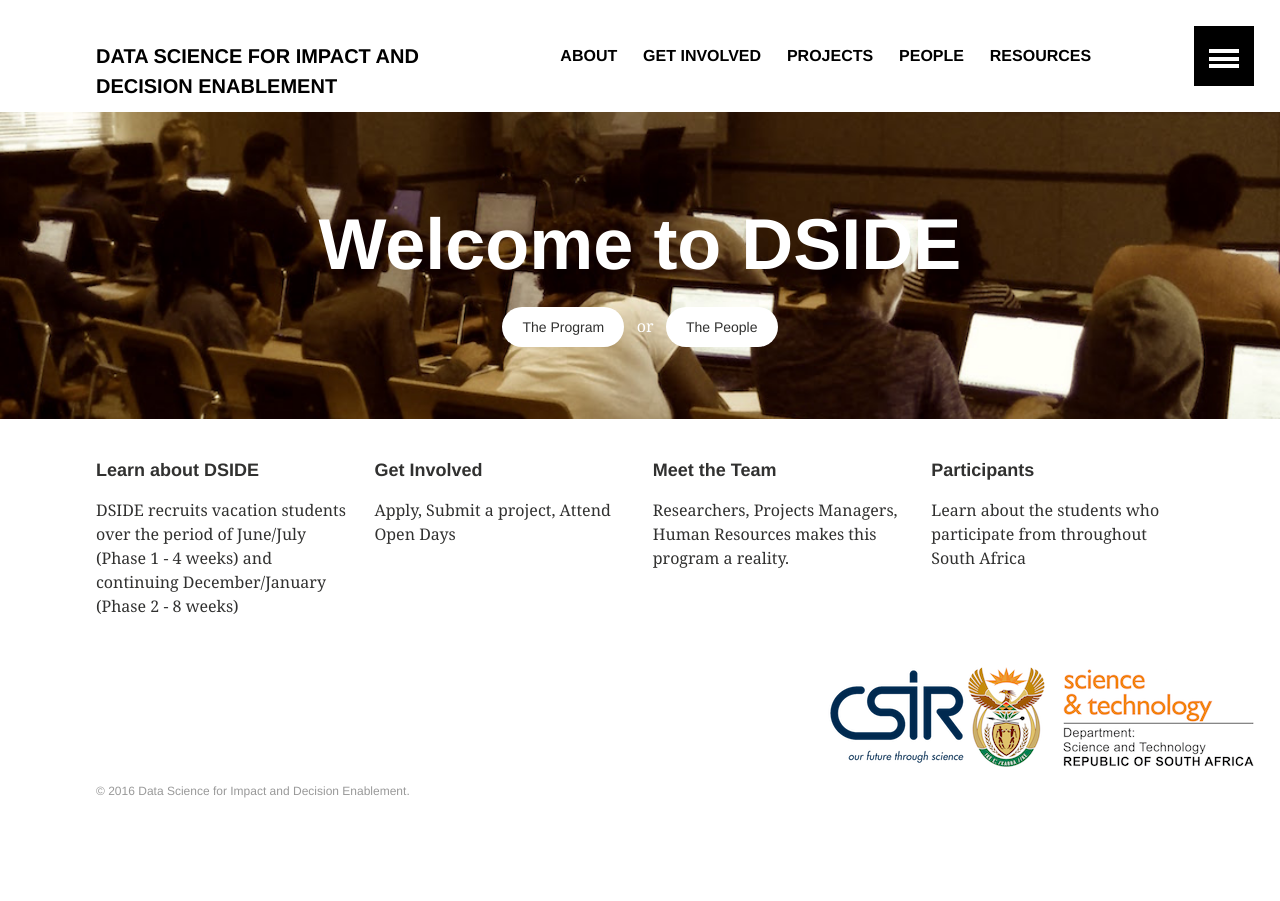
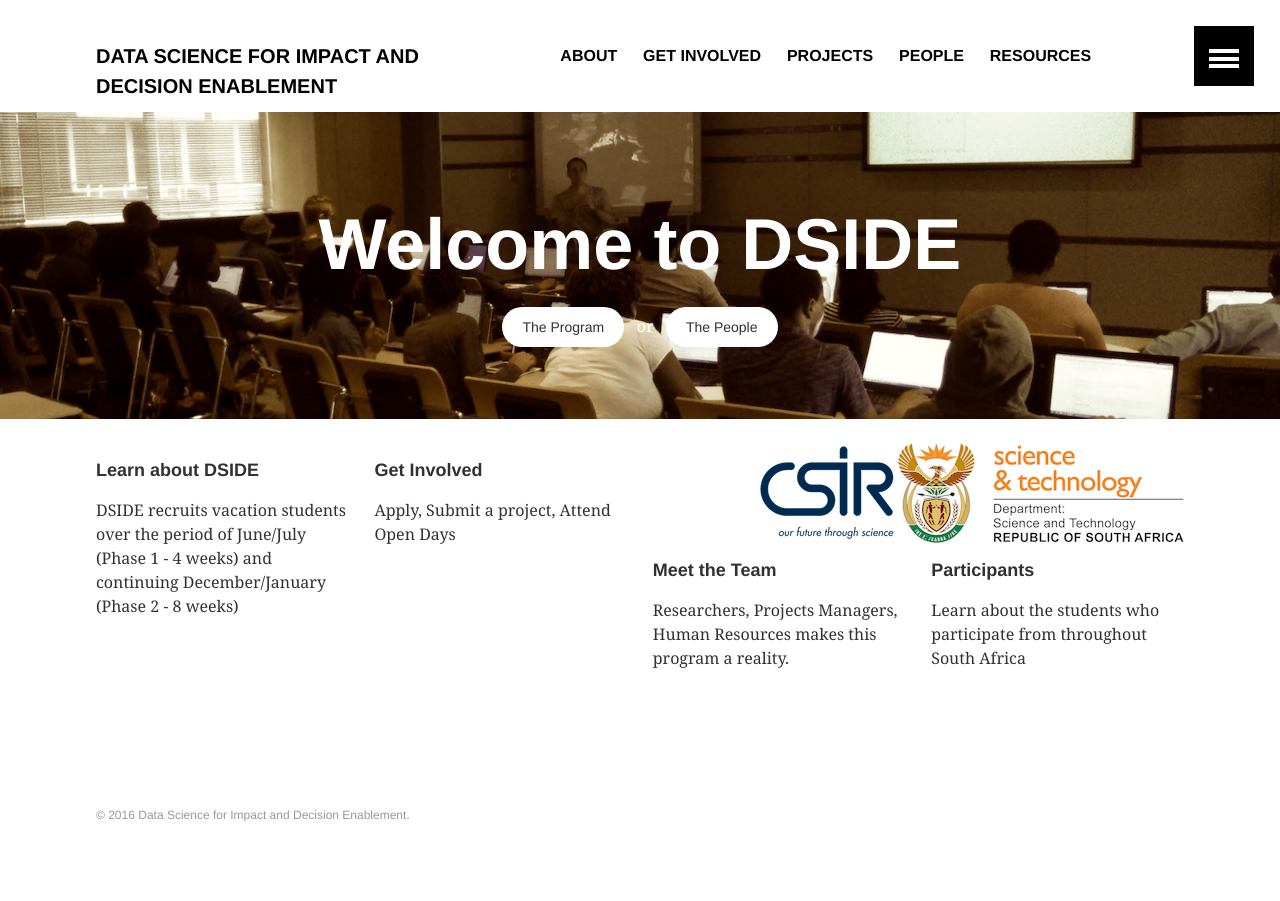
Before and after one commit to DSIDEWeb/dsideweb.github.io, a Jekyll site: the page built from index.md, in a window 1280 px wide. Built offline with Jekyll 4.4.1, drawn with Linux system fonts in a browser that asks for light colours.

Commit message:
more home

```diff
--- a/_layouts/home.html
+++ b/_layouts/home.html
@@ -63,6 +63,12 @@
             <h1>{{ page.title }}</h1>
             {% if page.excerpt %}<h2>{{ page.excerpt }}</h2>{% endif %}
           </div>
+          <a href="http://www.dst.gov.za" target="_blank">
+            <img src="/images/logo-dst.png"  align="right">
+          </a>
+          <a href="http://www.csir.co.za" target="_blank">
+            <img src="/images/csir-logo.png"  align="right">
+          </a>
           <div class="archive-wrap">
             <div class="page-content">
               {{ content }}
@@ -70,12 +76,7 @@
           </div class="archive-wrap"><!-- /.archive-wrap -->
         </div><!-- /.wrap -->
       </div><!-- /#main -->
-      <a href="http://www.dst.gov.za" target="_blank">
-        <img src="/images/logo-dst.png"  align="right">
-      </a>
-      <a href="http://www.csir.co.za" target="_blank">
-        <img src="/images/csir-logo.png"  align="right">
-      </a>
+
       {% include footer.html %}
     </div>
 
```
